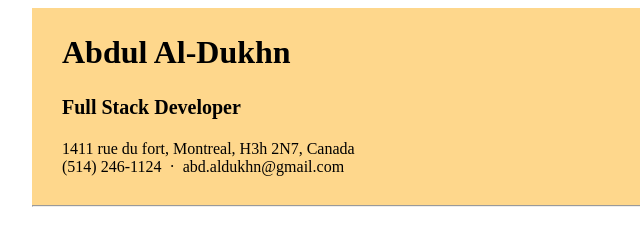
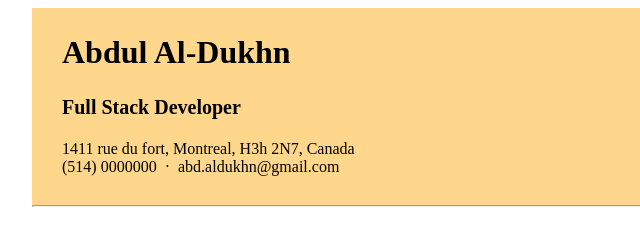
Before and after one commit to aldukhn/YCT001-Project, a plain HTML site: page index.html in a window 1280 px wide. Shown: the top 228 px of the page, 96-736 px from the left. Drawn offline with Linux system fonts and the light colour scheme.

Commit message:
remove private info

```diff
--- a/index.html
+++ b/index.html
@@ -24,7 +24,7 @@
 
                 <div class="location">
                     <p>1411 rue du fort, Montreal, H3h 2N7, Canada <br>
-                        (514) 246-1124 &nbsp;·&nbsp; abd.aldukhn@gmail.com</p>
+                        (514) 0000000 &nbsp;·&nbsp; abd.aldukhn@gmail.com</p>
                 </div>
 
             </div>
```
